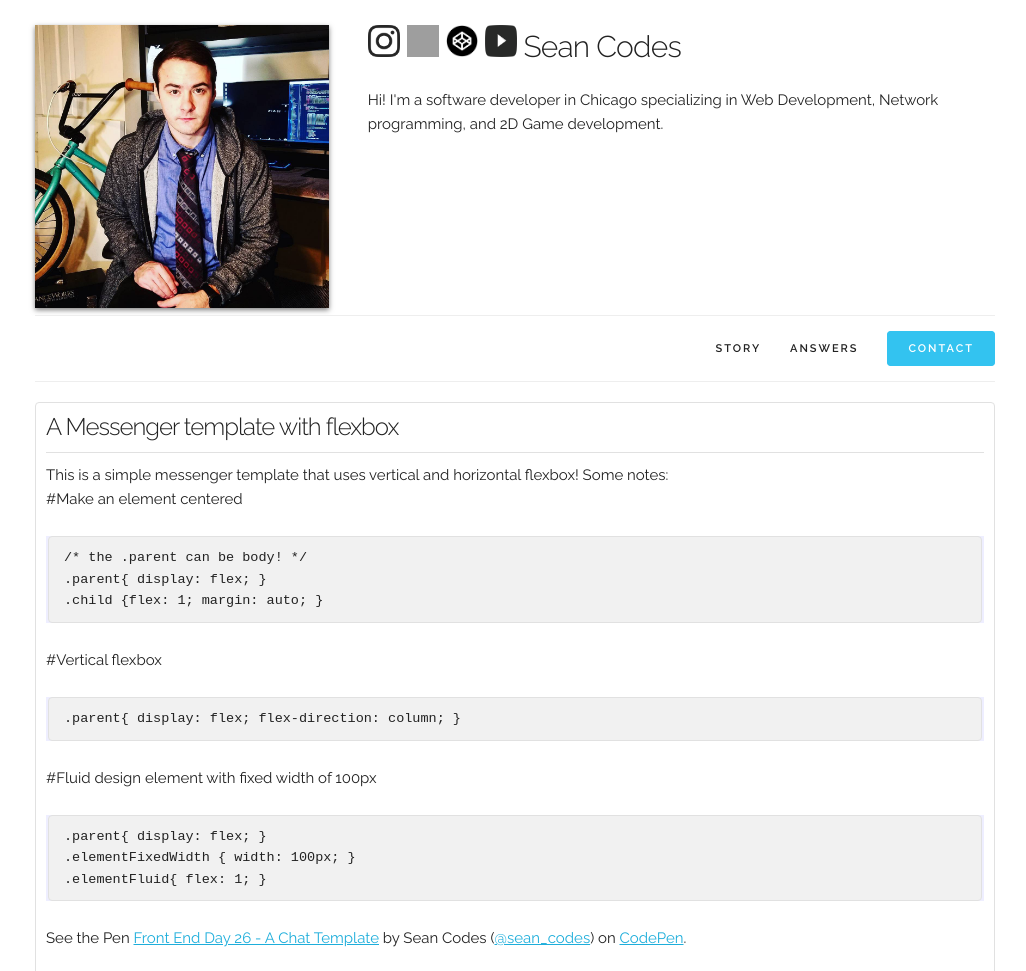
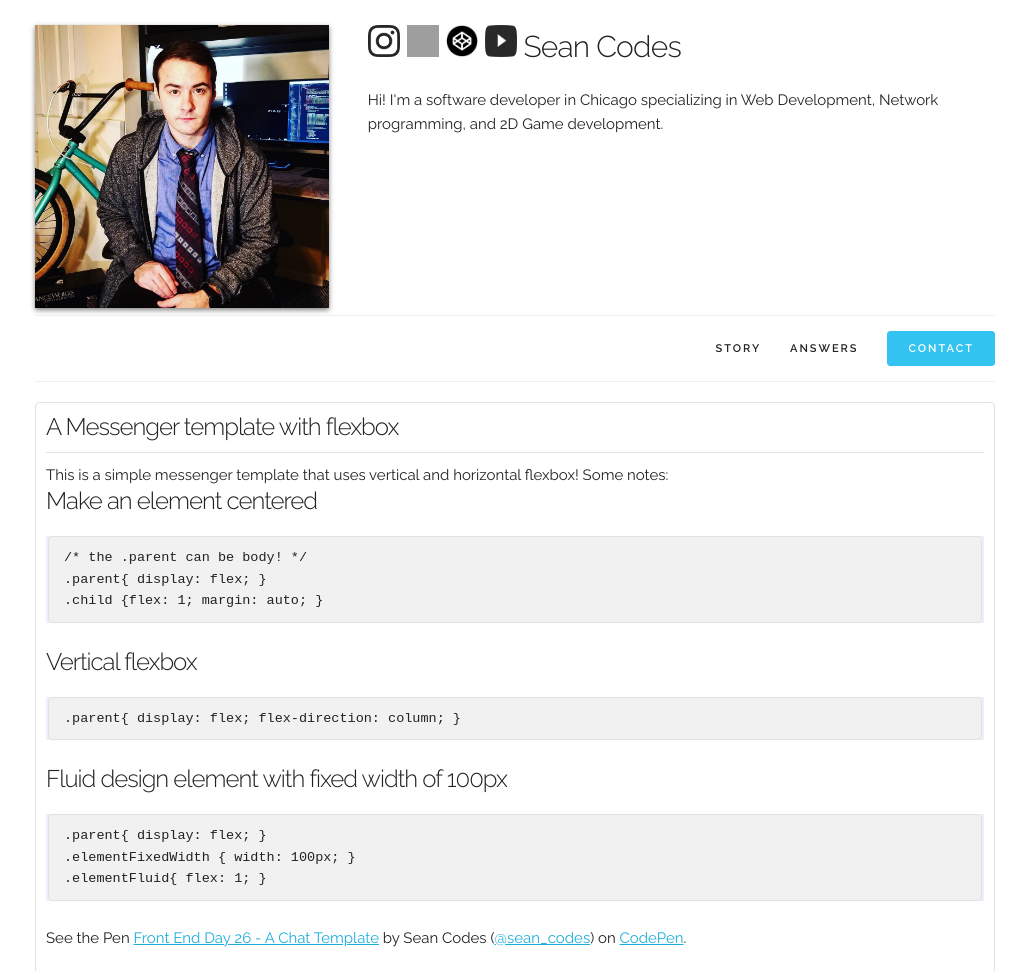
Before and after one commit to sean-codes/sean-codes.github.io, a Jekyll site: the page built from _posts/2017-2-15-codepen-messenger-flexbox.md, in a window 1280 px wide, cut to the strip 0-971 px from the top of the page. Shown: the whole strip, without its empty margins (125-1151 px from the left). Built offline with Jekyll 4.4.1, drawn with Linux system fonts in a browser that asks for light colours; grey boxes are pictures that could not be loaded.

Commit message:
Update 2017-2-15-codepen-messenger-flexbox.md

```diff
--- a/_posts/2017-2-15-codepen-messenger-flexbox.md
+++ b/_posts/2017-2-15-codepen-messenger-flexbox.md
@@ -8,23 +8,23 @@ type: Codepen Daily
 This is a simple messenger template that uses vertical and horizontal flexbox!
 Some notes:
 
-#Make an element centered
+# Make an element centered
 
     /* the .parent can be body! */
     .parent{ display: flex; }
     .child {flex: 1; margin: auto; }
 
-#Vertical flexbox
+# Vertical flexbox
 
     .parent{ display: flex; flex-direction: column; }
 
-#Fluid design element with fixed width of 100px
+# Fluid design element with fixed width of 100px
 
     .parent{ display: flex; }
     .elementFixedWidth { width: 100px; }
     .elementFluid{ flex: 1; }
 
-<p data-height="265" data-theme-id="0" data-slug-hash="xgMNxe" data-default-tab="css,result" data-user="sean_codes" data-embed-version="2" data-pen-title="Front End Day 26 - A Chat Template" class="codepen">See the Pen <a href="http://codepen.io/sean_codes/pen/xgMNxe/">Front End Day 26 - A Chat Template</a> by Sean Codes (<a href="http://codepen.io/sean_codes">@sean_codes</a>) on <a href="http://codepen.io">CodePen</a>.</p>
+<p data-height="550" data-theme-id="0" data-slug-hash="xgMNxe" data-default-tab="css,result" data-user="sean_codes" data-embed-version="2" data-pen-title="Front End Day 26 - A Chat Template" class="codepen">See the Pen <a href="http://codepen.io/sean_codes/pen/xgMNxe/">Front End Day 26 - A Chat Template</a> by Sean Codes (<a href="http://codepen.io/sean_codes">@sean_codes</a>) on <a href="http://codepen.io">CodePen</a>.</p>
 <script async src="https://production-assets.codepen.io/assets/embed/ei.js"></script>
 
 I hope this helps you please let me know if you have any questions!
```
